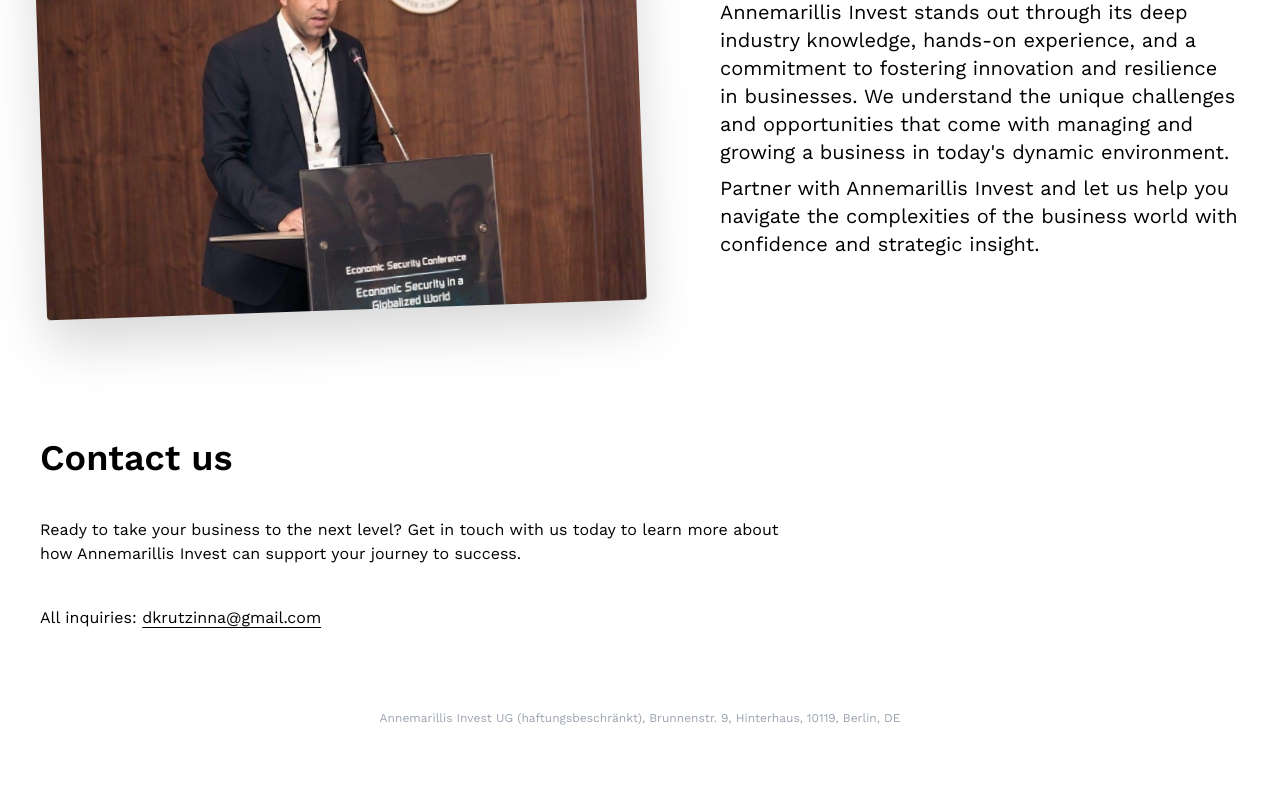
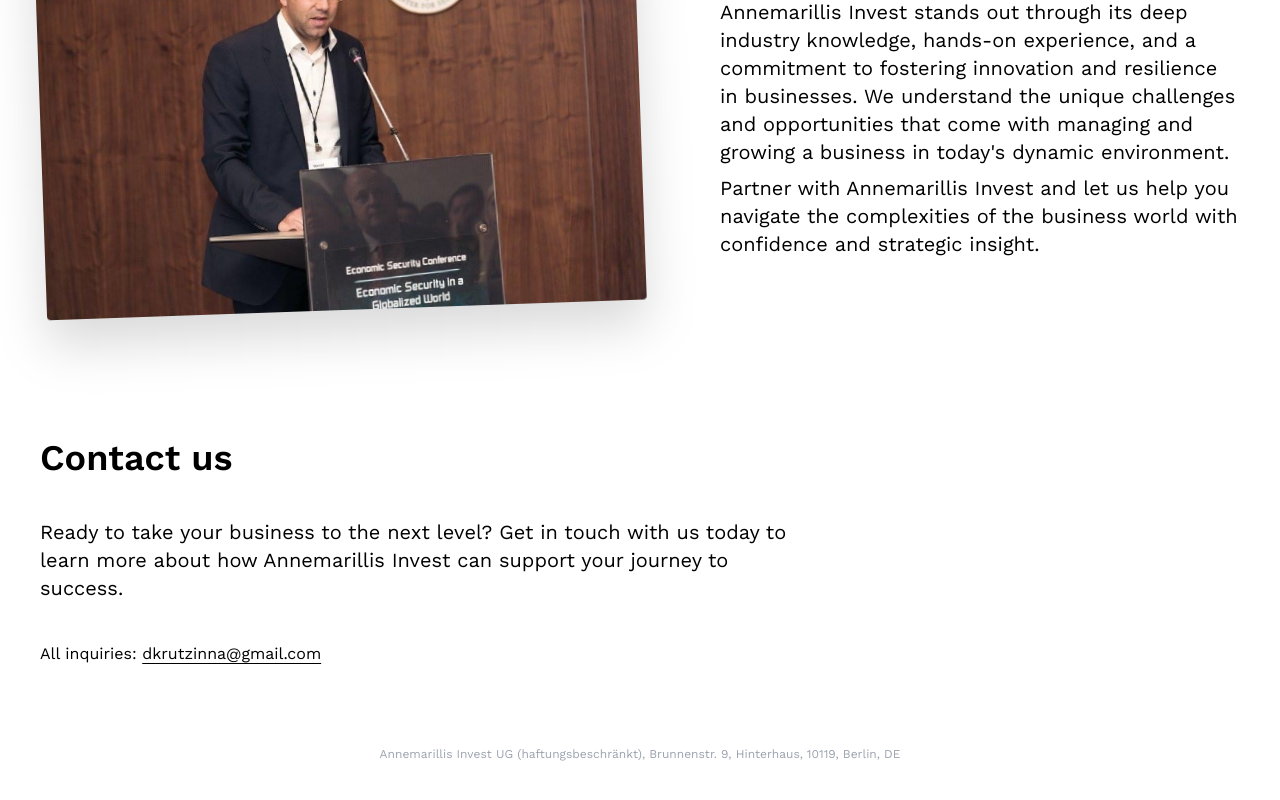
Before and after one commit to arsenyan/annemarilis-invest-web, a Next.js app: page / in a window 1280 px wide. Shown: the part 1809-2609 px from the top of the page. Before the commit the page ends 2575 px from the top, so only its background shows below. Built offline with nearby package versions, Linux system fonts and the light colour scheme.

Commit message:
Update Contact.tsx

```diff
--- a/app/components/Contact.tsx
+++ b/app/components/Contact.tsx
@@ -4,7 +4,7 @@
    return (
       <header className="flex flex-col gap-10 pt-32">
          <h2 className="text-2xl lg:text-4xl font-semibold">Contact us</h2>
-         <p className="max-w-3xl">Ready to take your business to the next level? Get in touch with us today to learn more about how Annemarillis Invest can support your journey to success.
+         <p className="max-w-3xl text-xl">Ready to take your business to the next level? Get in touch with us today to learn more about how Annemarillis Invest can support your journey to success.
          </p>
          <p className="max-w-3xl">
             All inquiries: <a href="dkrutzinna@gmail.com" className="underline underline-offset-4">dkrutzinna@gmail.com</a>
```
